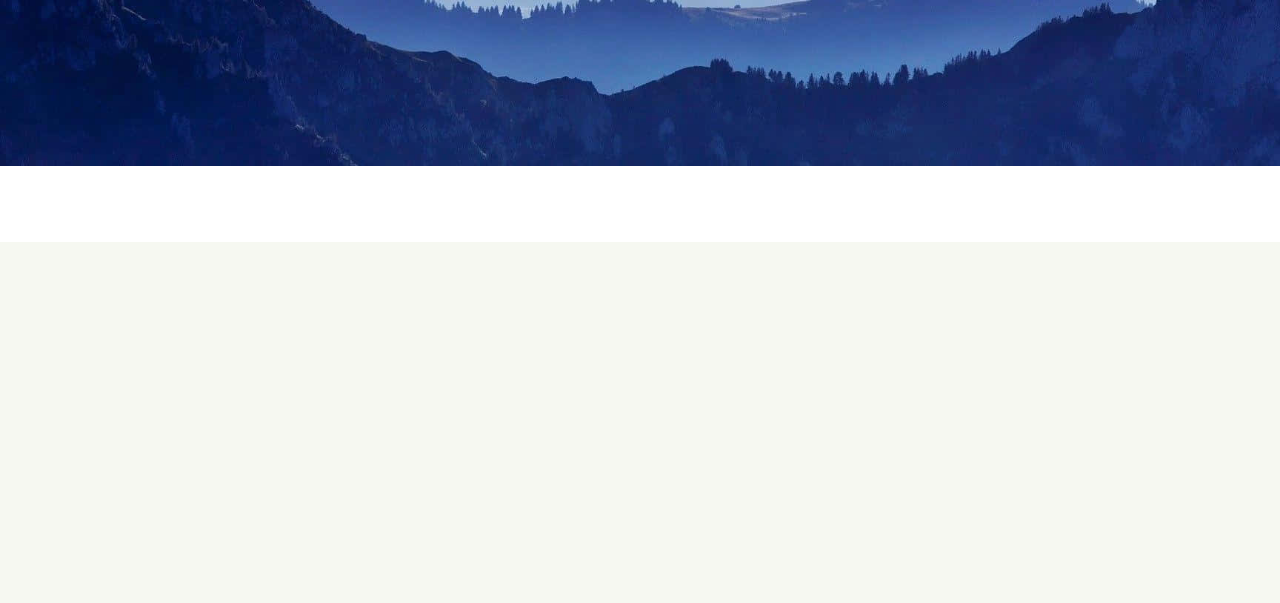
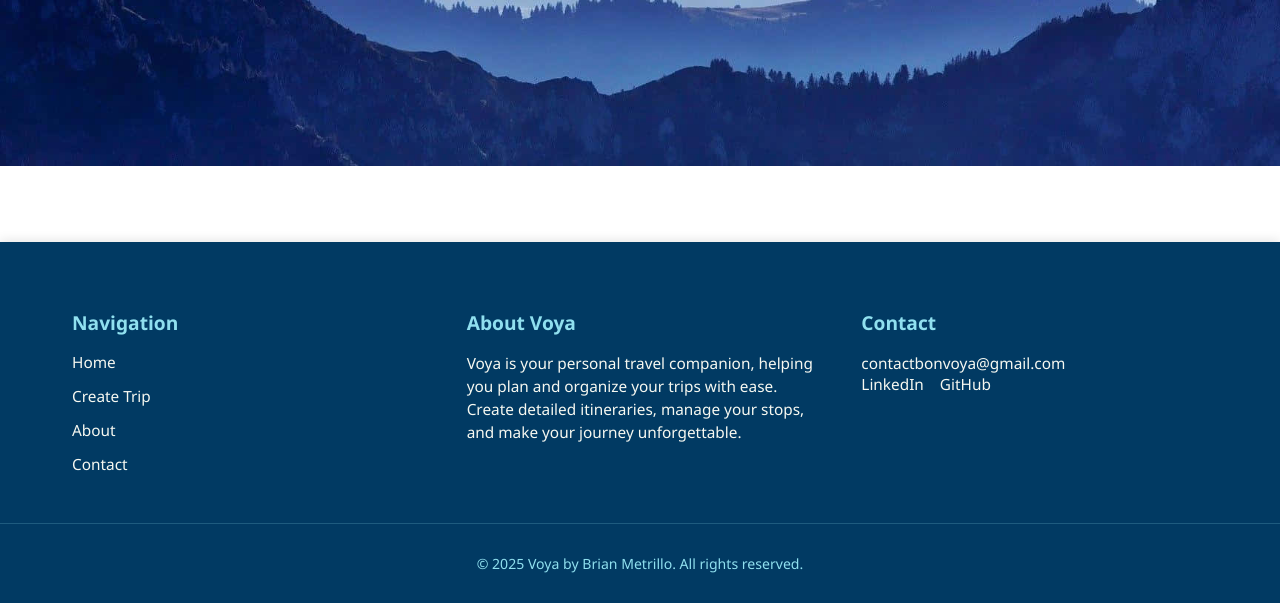
Before and after one commit to Shujimaki/voya, a Flask app: page /new in a window 1280 px wide. Shown: the part 634-1237 px from the top of the page. Before the commit the page ends 876 px from the top, so only its background shows below. Run offline with Flask 3, Linux system fonts and the light colour scheme; a user stored in the database is signed in.

Commit message:
Added functional footer with contacts and links

```diff
--- a/app.py
+++ b/app.py
@@ -126,6 +126,12 @@ def before_request():
 def inject_user():
     """Make username available to all templates"""
     return {'username': session.get('username', None)}
+
+@app.context_processor
+def inject_current_year():
+    """Make current year available to all templates"""
+    import datetime
+    return {'now': datetime.datetime.now().strftime}
 
 # Initialize rate limiting storage
 g = app.app_ctx_globals_class()
--- a/static/styles.css
+++ b/static/styles.css
@@ -26,6 +26,16 @@ body,
     margin: 0;
     padding: 0;
     overflow-x: hidden;
+}
+
+body {
+    min-height: 100vh;
+    display: flex;
+    flex-direction: column;
+}
+
+main {
+    flex: 1 0 auto;
 }
 
 .navbar {
@@ -1239,6 +1249,22 @@ body,
         width: 100%;
         justify-content: flex-start;
     }
+
+    .footer-content {
+        grid-template-columns: 1fr;
+        text-align: center;
+    }
+
+    .footer-nav,
+    .social-links {
+        align-items: center;
+        justify-content: center;
+    }
+
+    .footer-nav a,
+    .footer-contact {
+        margin: 0 auto;
+    }
 }
 
 @media (max-width: 700px) {
@@ -1615,3 +1641,76 @@ input[type="text"] {
 .auth-alt a:hover {
     text-decoration: underline;
 }
+
+/* Footer Styles */
+.site-footer {
+    background-color: #013A63;
+    color: #F6F8F1;
+    padding: clamp(2rem, 4vw, 3rem) 0 1rem 0;
+    margin-top: auto;
+    width: 100%;
+    box-shadow: 0 -2px 10px rgba(0, 0, 0, 0.1);
+}
+
+.footer-content {
+    max-width: 1200px;
+    margin: 0 auto;
+    padding: 0 clamp(1rem, 3vw, 2rem);
+    display: grid;
+    grid-template-columns: repeat(auto-fit, minmax(250px, 1fr));
+    gap: clamp(2rem, 4vw, 3rem);
+}
+
+.footer-section h3 {
+    color: #90e0ef;
+    font-size: clamp(1.1rem, 1.5vw, 1.3rem);
+    margin-bottom: 1rem;
+    font-weight: 600;
+}
+
+.footer-nav {
+    display: flex;
+    flex-direction: column;
+    gap: 0.8rem;
+}
+
+.footer-nav a,
+.footer-contact,
+.social-link {
+    color: #F6F8F1;
+    text-decoration: none;
+    font-size: clamp(0.9rem, 1.2vw, 1rem);
+    transition: color 0.2s;
+    width: fit-content;
+}
+
+.footer-nav a:hover,
+.footer-contact:hover,
+.social-link:hover {
+    color: #90e0ef;
+}
+
+.footer-section p {
+    color: #F6F8F1;
+    font-size: clamp(0.9rem, 1.2vw, 1rem);
+    margin-bottom: 0.8rem;
+    line-height: 1.5;
+}
+
+.social-links {
+    display: flex;
+    gap: 1rem;
+    flex-wrap: wrap;
+}
+
+.footer-bottom {
+    border-top: 1px solid rgba(144, 224, 239, 0.2);
+    margin-top: clamp(2rem, 4vw, 3rem);
+    padding-top: 1rem;
+    text-align: center;
+}
+
+.footer-bottom p {
+    color: #90e0ef;
+    font-size: clamp(0.8rem, 1.1vw, 0.9rem);
+}
--- a/templates/layout.html
+++ b/templates/layout.html
@@ -30,5 +30,34 @@
     <main>
         {% block content %}{% endblock %}
     </main>
+
+    <footer class="site-footer">
+        <div class="footer-content">
+            <div class="footer-section">
+                <h3>Navigation</h3>
+                <nav class="footer-nav">
+                    <a href="/">Home</a>
+                    <a href="/new">Create Trip</a>
+                    <a href="/about">About</a>
+                    <a href="/contact">Contact</a>
+                </nav>
+            </div>
+            <div class="footer-section">
+                <h3>About Voya</h3>
+                <p>Voya is your personal travel companion, helping you plan and organize your trips with ease. Create detailed itineraries, manage your stops, and make your journey unforgettable.</p>
+            </div>
+            <div class="footer-section">
+                <h3>Contact</h3>
+                <a href="mailto:contactbonvoya@gmail.com" class="footer-contact">contactbonvoya@gmail.com</a>
+                <div class="social-links">
+                    <a href="https://www.linkedin.com/in/brian-metrillo/" class="social-link" target="_blank">LinkedIn</a>
+                    <a href="https://github.com/Shujimaki" class="social-link" target="_blank">GitHub</a>
+                </div>
+            </div>
+        </div>
+        <div class="footer-bottom">
+            <p>&copy; {{ now('%Y') }} Voya by Brian Metrillo. All rights reserved.</p>
+        </div>
+    </footer>
 </body>
 </html>
```
